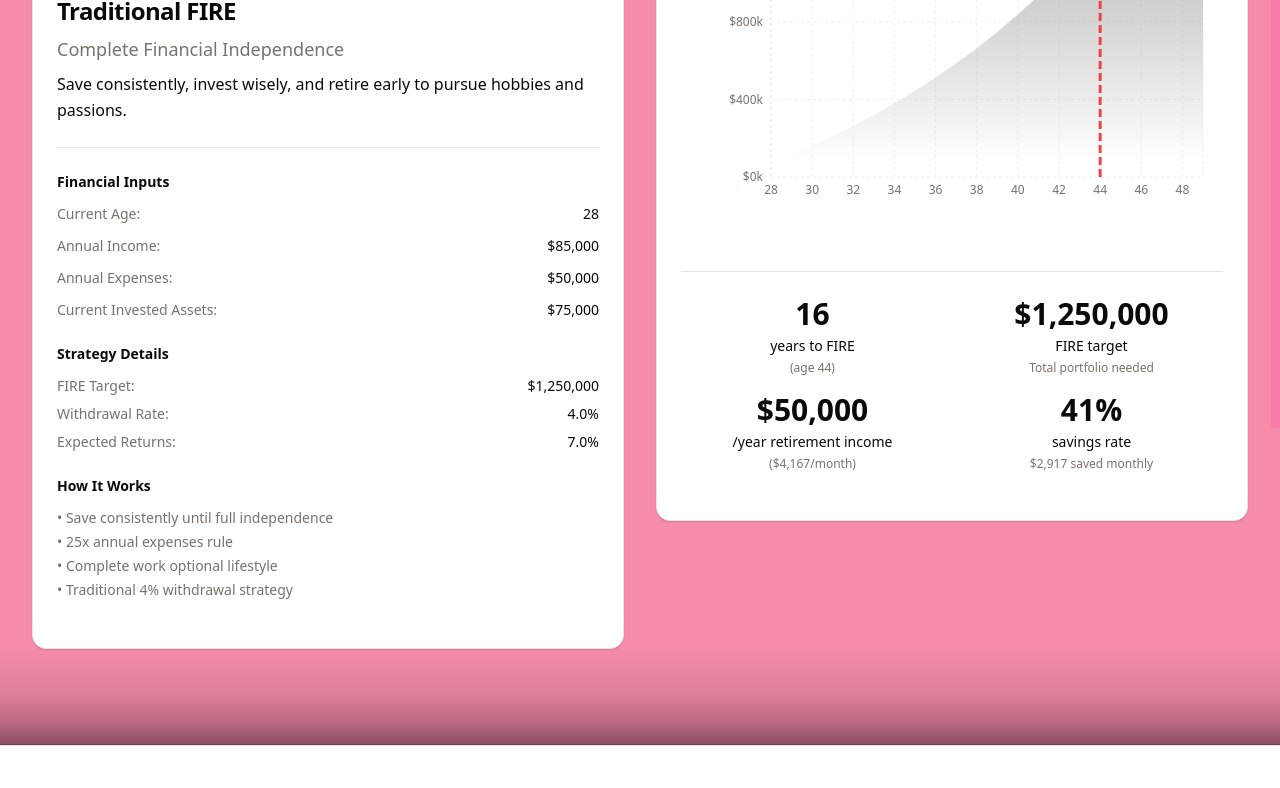
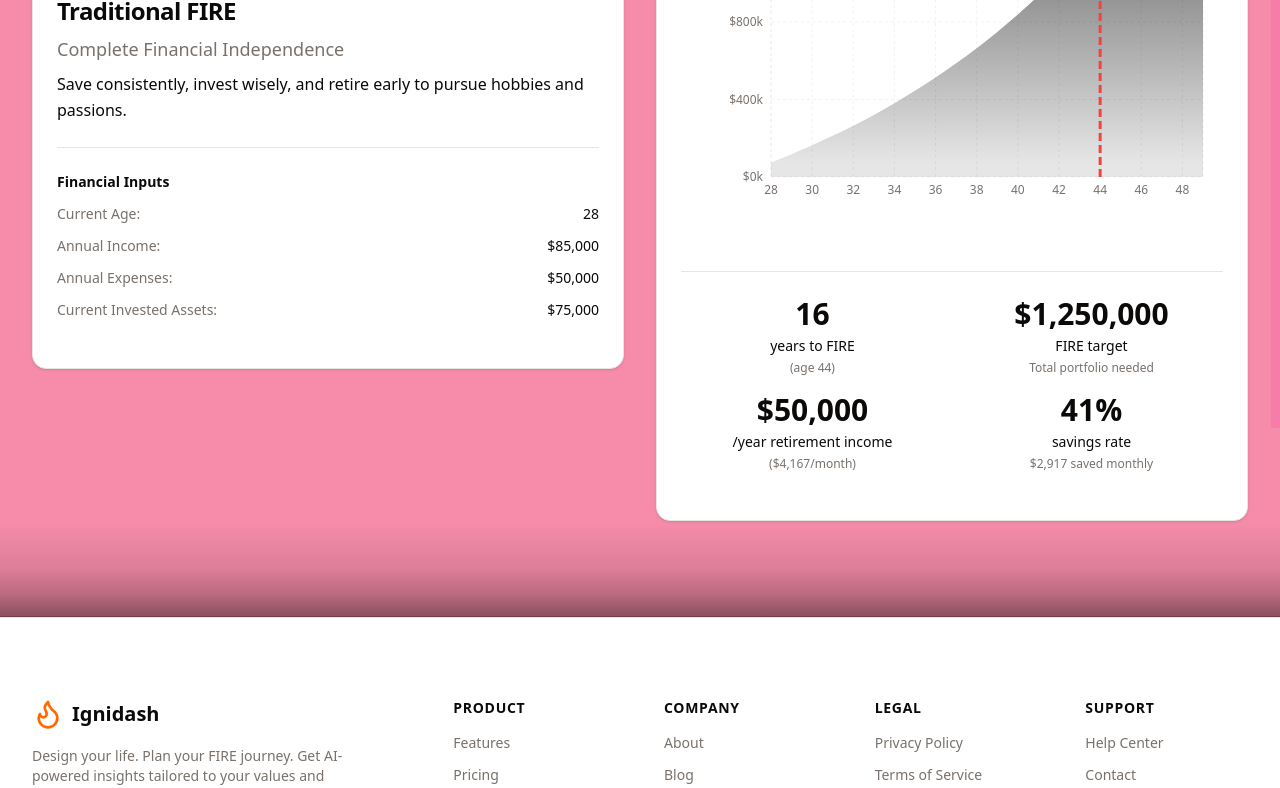
Before and after one commit to schelskedevco/ignidash-legacy, a Next.js app: page / in a window 1280 px wide. Shown: the part 1351-2139 px from the top of the page. Built offline with nearby package versions, Linux system fonts and the light colour scheme.

Commit message:
simplify left hand card

```diff
--- a/src/components/fire-scenarios/growth-chart.tsx
+++ b/src/components/fire-scenarios/growth-chart.tsx
@@ -133,12 +133,12 @@ export function GrowthChart({ data, outputs, scenario }: GrowthChartProps) {
             <stop
               offset="5%"
               stopColor="hsl(var(--chart-1))"
-              stopOpacity={0.3}
+              stopOpacity={0.6}
             />
             <stop
               offset="95%"
               stopColor="hsl(var(--chart-1))"
-              stopOpacity={0}
+              stopOpacity={0.1}
             />
           </linearGradient>
         </defs>
@@ -148,7 +148,7 @@ export function GrowthChart({ data, outputs, scenario }: GrowthChartProps) {
           stroke="hsl(var(--chart-1))"
           fillOpacity={1}
           fill="url(#colorPortfolio)"
-          strokeWidth={isMobile ? 1.5 : 2}
+          strokeWidth={isMobile ? 2 : 2.5}
         />
         <ReferenceLine
           y={displayValues.fireNumber}
--- a/src/components/fire-scenarios/scenario-details.tsx
+++ b/src/components/fire-scenarios/scenario-details.tsx
@@ -26,20 +26,6 @@ export function ScenarioDetails({ scenario }: ScenarioDetailsProps) {
   const getBaristaFireParameters = () => {
     if (scenario.fireType === FireType.BARISTA_FIRE) {
       return scenario.parameters as BaristaFireParameters;
-    }
-    return null;
-  };
-
-  // Calculate FIRE targets
-  const getFireTarget = () => {
-    return scenario.inputs.annualExpenses / 0.04;
-  };
-
-  const getBaristaFireTarget = () => {
-    const baristaParams = getBaristaFireParameters();
-    if (baristaParams) {
-      const partTimeAnnualIncome = baristaParams.partTimeMonthlyIncome * 12;
-      return (scenario.inputs.annualExpenses - partTimeAnnualIncome) / 0.04;
     }
     return null;
   };
@@ -100,14 +86,10 @@ export function ScenarioDetails({ scenario }: ScenarioDetailsProps) {
             ${scenario.inputs.currentInvestedAssets.toLocaleString()}
           </span>
         </div>
-      </div>
 
-      {/* Strategy Details */}
-      <div className="space-y-3 text-sm">
-        <h4 className="font-semibold text-foreground">Strategy Details</h4>
+        {/* Coast FIRE Parameters */}
         {scenario.fireType === FireType.COAST_FIRE &&
           getCoastFireParameters() && (
-            <div className="space-y-2">
             <div className="flex justify-between">
               <span className="text-muted-foreground">
                 Target Retirement Age:
@@ -116,23 +98,11 @@ export function ScenarioDetails({ scenario }: ScenarioDetailsProps) {
                 {getCoastFireParameters()!.targetRetirementAge}
               </span>
             </div>
-              <div className="flex justify-between">
-                <span className="text-muted-foreground">Full FIRE Target:</span>
-                <span className="font-medium">
-                  ${getFireTarget().toLocaleString()}
-                </span>
-              </div>
-            </div>
           )}
+
+        {/* Barista FIRE Parameters */}
         {scenario.fireType === FireType.BARISTA_FIRE &&
           getBaristaFireParameters() && (
-            <div className="space-y-2">
-              <div className="flex justify-between">
-                <span className="text-muted-foreground">Barista Target:</span>
-                <span className="font-medium">
-                  ${getBaristaFireTarget()!.toLocaleString()}
-                </span>
-              </div>
             <div className="flex justify-between">
               <span className="text-muted-foreground">
                 Part-time Monthly Income:
@@ -142,56 +112,6 @@ export function ScenarioDetails({ scenario }: ScenarioDetailsProps) {
                 {getBaristaFireParameters()!.partTimeMonthlyIncome.toLocaleString()}
               </span>
             </div>
-            </div>
-          )}
-        {scenario.fireType === FireType.REGULAR_FIRE && (
-          <div className="space-y-2">
-            <div className="flex justify-between">
-              <span className="text-muted-foreground">FIRE Target:</span>
-              <span className="font-medium">
-                ${getFireTarget().toLocaleString()}
-              </span>
-            </div>
-            <div className="flex justify-between">
-              <span className="text-muted-foreground">Withdrawal Rate:</span>
-              <span className="font-medium">4.0%</span>
-            </div>
-            <div className="flex justify-between">
-              <span className="text-muted-foreground">Expected Returns:</span>
-              <span className="font-medium">7.0%</span>
-            </div>
-          </div>
-        )}
-      </div>
-
-      {/* Key Strategy Points */}
-      <div className="space-y-3 text-sm">
-        <h4 className="font-semibold text-foreground">How It Works</h4>
-        {scenario.fireType === FireType.COAST_FIRE && (
-          <ul className="space-y-1 text-muted-foreground">
-            <li>• Front-load savings before major life changes</li>
-            <li>
-              • Reach &ldquo;coast&rdquo; number early, then reduce saving
-            </li>
-            <li>• Let compound growth do the heavy lifting</li>
-            <li>• Maintain lifestyle during family years</li>
-          </ul>
-        )}
-        {scenario.fireType === FireType.BARISTA_FIRE && (
-          <ul className="space-y-1 text-muted-foreground">
-            <li>• Semi-retirement with part-time income</li>
-            <li>• Portfolio covers most expenses</li>
-            <li>• Flexible work enables travel and sabbaticals</li>
-            <li>• Lower pressure than full FIRE</li>
-          </ul>
-        )}
-        {scenario.fireType === FireType.REGULAR_FIRE && (
-          <ul className="space-y-1 text-muted-foreground">
-            <li>• Save consistently until full independence</li>
-            <li>• 25x annual expenses rule</li>
-            <li>• Complete work optional lifestyle</li>
-            <li>• Traditional 4% withdrawal strategy</li>
-          </ul>
           )}
       </div>
     </div>
```
Lines whose indentation alone changed are shown as unchanged.
